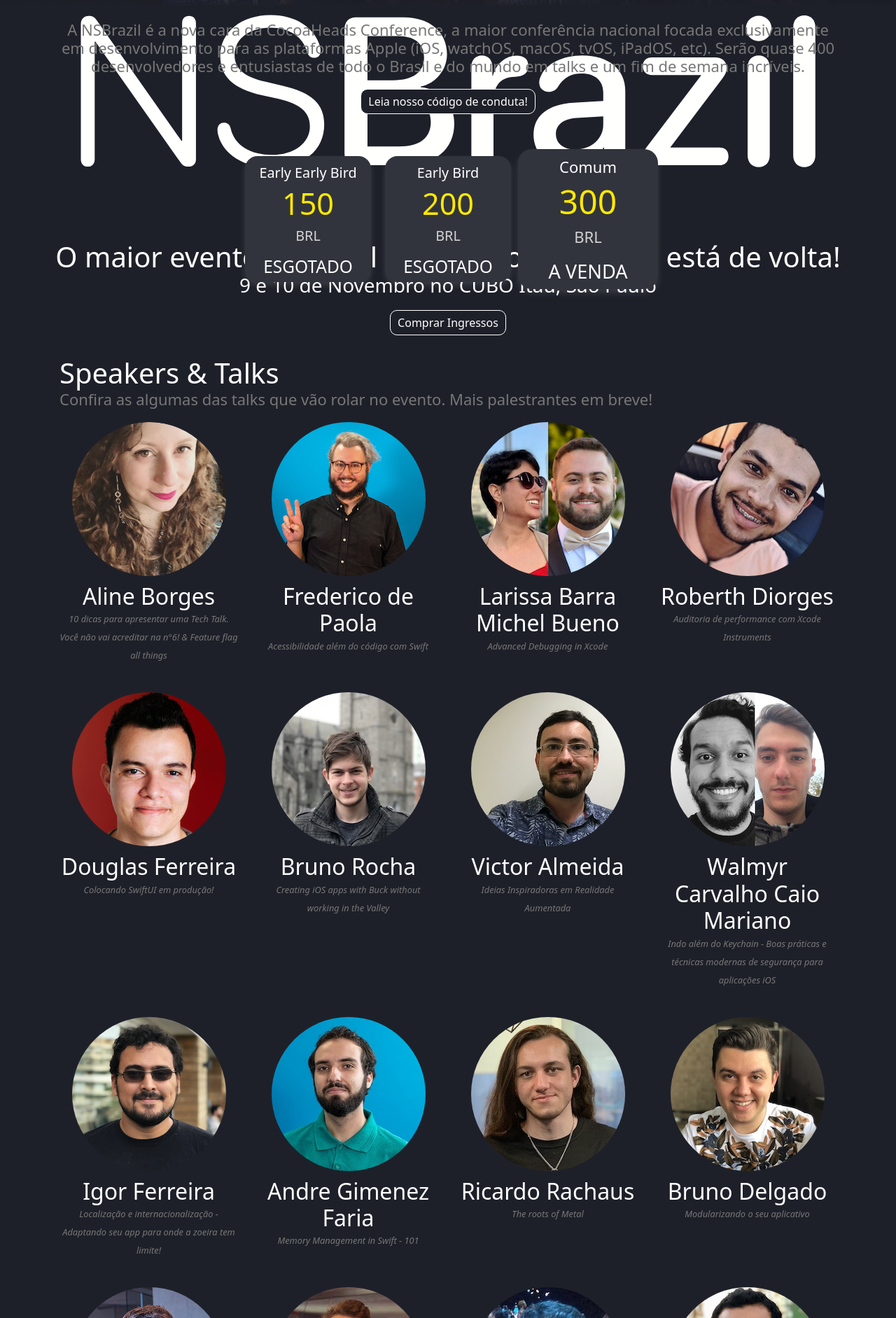
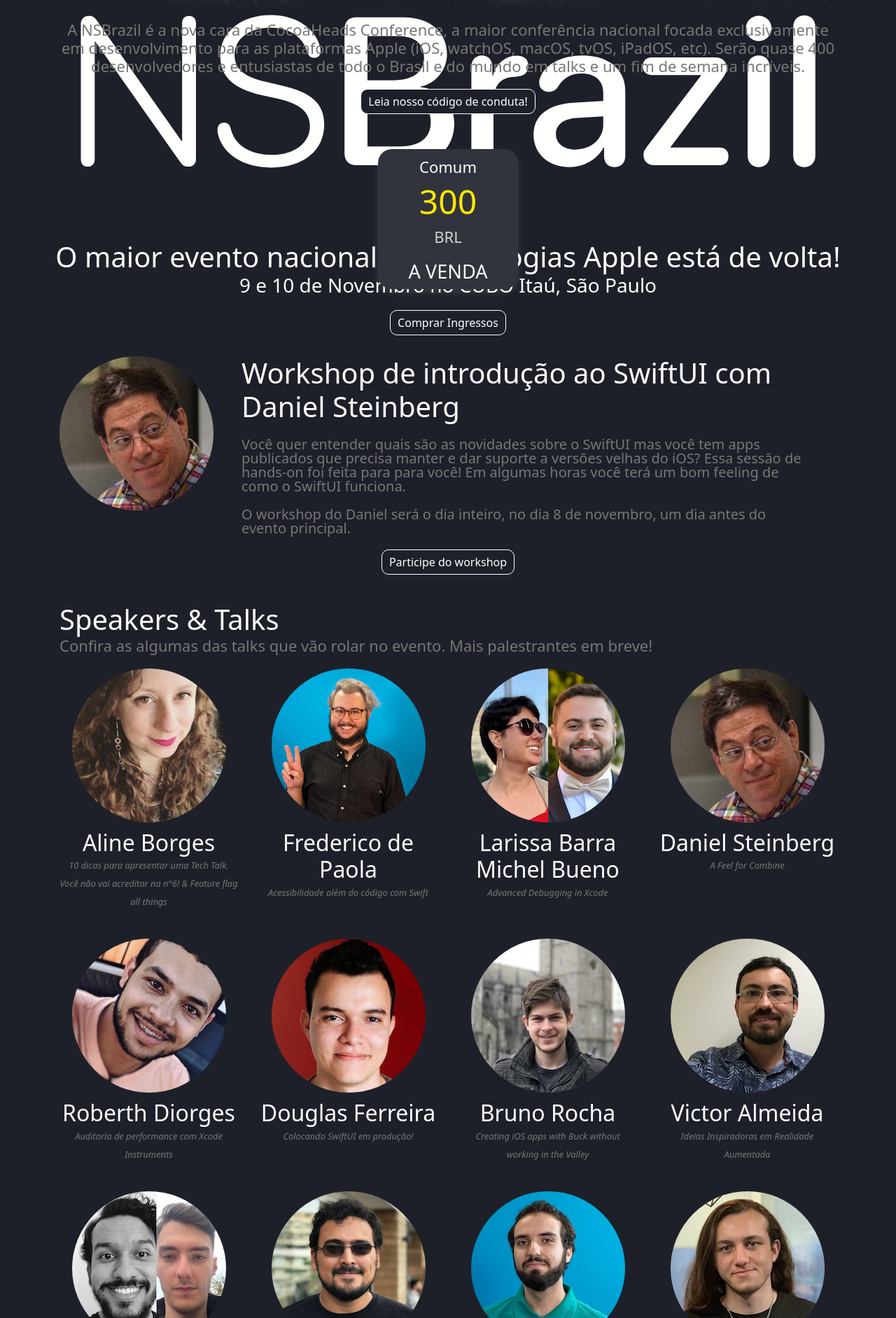
Before and after one commit to CocoaHeadsConference/CocoaHeadsConference.github.io, a Jekyll site: the page built from index.html, in a window 1280 px wide. Shown: the part 491-2374 px from the top of the page at 70% size. Built offline with Jekyll 4.4.1, drawn with Linux system fonts in a browser that asks for light colours.

Commit message:
Adds Daniel's Workshop and Talk

```diff
--- /dev/null
+++ b/_data/2019/i18n/workshop.json
@@ -0,0 +1,14 @@
+{
+    "pt": {
+        "workshop": "Workshop de introdução ao SwiftUI com Daniel Steinberg",
+        "description": "Você quer entender quais são as novidades sobre o SwiftUI mas você tem apps publicados que precisa manter e dar suporte a versões velhas do iOS? Essa sessão de hands-on foi feita para para você! Em algumas horas você terá um bom feeling de como o SwiftUI funciona.",
+        "tickets": "O workshop do Daniel será o dia inteiro, no dia 8 de novembro, um dia antes do evento principal.",
+        "buytickets": "Participe do workshop"
+    },
+    "en": {
+        "workshop": "Intro to SwiftUI Workshop with Daniel Steinberg",
+        "description": "You’d like to see what all the fuss is about SwiftUI but you have shipping apps to maintain and you have to support older iOS releases. This fast-paced, hands-on tutorial is the workshop for you! In a few hours you will get a feel for how SwiftUI works.",
+        "tickets": "Daniel's workshop will be on November 8th, NSBrazil's workshop day, a day before the main event starts.",
+        "buytickets": "Join the workshop"
+    }
+}
--- a/_includes/index/speakers.html
+++ b/_includes/index/speakers.html
@@ -20,6 +20,12 @@
                 image="/images/team/larissa-michel.jpg"
                 name="Larissa Barra Michel Bueno"
                 title="Advanced Debugging in Xcode" %}
+
+
+            {% include index/speaker-block.html
+                image="/images/team/daniel-steinberg.jpg"
+                name="Daniel Steinberg"
+                title="A Feel for Combine" %}
 
                 {% comment %}
             {% include index/speaker-block.html
--- a/_includes/index/tickets.html
+++ b/_includes/index/tickets.html
@@ -2,22 +2,6 @@
 
 <section id='tickets'>
     <div class="cards">
-            {% include index/ticket-card.html
-                title="earliest"
-                ticketcount="50"
-                price="150"
-                subtitle="soldout"
-                isSmaller=true
-            %}
-
-            {% include index/ticket-card.html
-                title="early"
-                ticketcount="100"
-                price="200"
-                subtitle="soldout"
-                isSmaller=true
-            %}
-
             {% include index/ticket-card.html
                 title="common"
                 showtickets=false
--- /dev/null
+++ b/_includes/index/workshop.html
@@ -0,0 +1,18 @@
+{% assign t = site.data.2019.i18n.workshop[page.lang] %}
+
+<section class="container" id="workshop">
+    <div class="content">
+        <div class="image">
+            <img src="/images/team/daniel-steinberg.jpg" alt="">
+        </div>
+        <div class="text">
+            <h1>{{t.workshop}}</h1>
+            <p>{{t.description}}</p>
+            <p>{{t.tickets}}</p>
+        </div>
+    </div>
+
+    <a href="https://www.sympla.com.br/nsbrazil__600507">
+        <button>{{t.buytickets}}</button>
+    </a>
+</section>
--- a/_sass/index.scss
+++ b/_sass/index.scss
@@ -13,6 +13,7 @@
 @import "index/sponsors.scss";
 @import "index/tickets.scss";
 @import "index/nav.scss";
+@import "index/workshop.scss";
 
 body {
     font-family: system-ui, -apple-system, BlinkMacSystemFont, "Helvetica Neue",
--- /dev/null
+++ b/_sass/index/workshop.scss
@@ -0,0 +1,41 @@
+#workshop {
+    display: flex;
+    flex-direction: column;
+    margin-bottom: 40px;
+
+    .content {
+        display: flex;
+        @media screen and (max-width: map-get($map: $container-max-widths, $key: md)){
+            flex-direction: column;
+        }
+    }
+
+    .image {
+        @media screen and (max-width: map-get($map: $container-max-widths, $key: md)){
+            display: flex;
+            align-self: center;
+        }
+        img {
+            border-radius: 100%;
+            @media screen and (max-width: map-get($map: $container-max-widths, $key: md)){
+
+            }
+        }
+    }
+
+    .text {
+        margin-left: 40px;
+        margin-right: 40px;
+
+        p {
+            margin-top: 20px;
+            font-size: 20px;
+            line-height: 20px;
+        }
+    }
+
+    a {
+        align-self: center;
+        margin-top: 20px;
+    }
+}
--- a/en/index.html
+++ b/en/index.html
@@ -6,6 +6,7 @@
 {% include index/hero.html %}
 {% include index/event-description.html %}
 {% include index/tickets.html %}
+{% include index/workshop.html %}
 {% include index/speakers.html %}
 {% include index/place.html %}
 {% include index/sponsors.html %}
--- a/index.html
+++ b/index.html
@@ -6,6 +6,7 @@
 {% include index/hero.html %}
 {% include index/event-description.html %}
 {% include index/tickets.html %}
+{% include index/workshop.html %}
 {% include index/speakers.html %}
 {% include index/place.html %}
 {% include index/sponsors.html %}
```
Also changed, not shown: images/team/daniel-steinberg.jpg (added).
